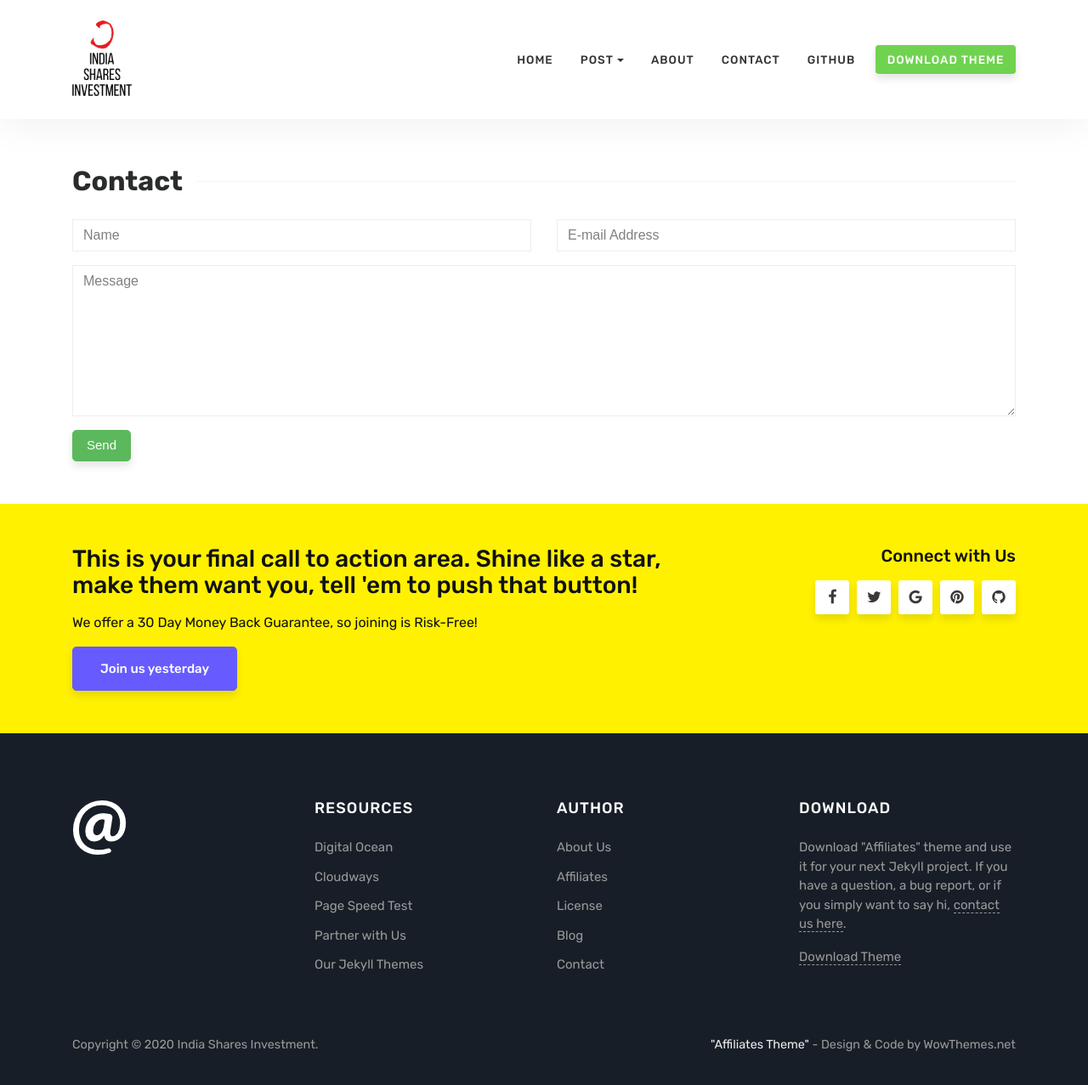
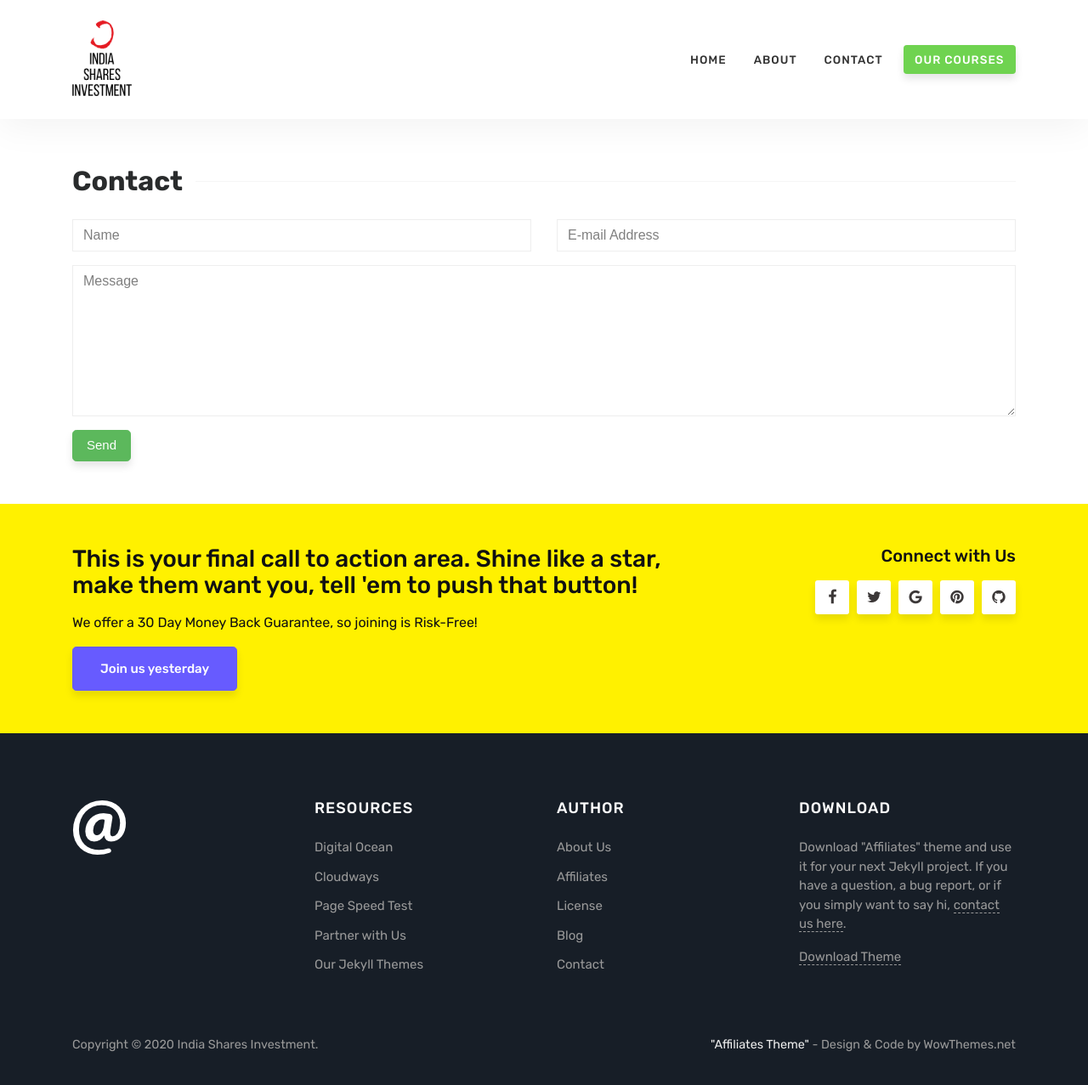
Before and after one commit to dr-han/blog, a Jekyll site: the page built from contact.html, in a window 1280 px wide and 1286 px high. Shown: the top 1277 px of the window at 85% size. Built offline with Jekyll 4.4.1, drawn with Linux system fonts in a browser that asks for light colours.

Commit message:
Update default.html

```diff
--- a/_layouts/default.html
+++ b/_layouts/default.html
@@ -60,14 +60,6 @@
                 <a class="nav-link" href="{{ site.baseurl }}/index.html">Home</a>
                 </li>
 
-                <li class="nav-item dropdown">
-                    <a class="nav-link dropdown-toggle" href="#" id="dropdown01" data-toggle="dropdown" aria-haspopup="true" aria-expanded="false">Post</a>
-                    <div class="dropdown-menu" aria-labelledby="dropdown01">
-                    <a class="dropdown-item" href="{{ site.baseurl }}/jekyll/tutorial/2018/01/12/is-intelligence-enough.html">Left Sidebar</a>
-                    <a class="dropdown-item" href="{{ site.baseurl }}/jekyll/tutorial/2018/01/12/red-riding.html">Right Sidebar</a>
-                    </div>
-                </li>
-
                 <li class="nav-item">
                     <a class="nav-link" href="{{ site.baseurl }}/about">About</a>
                 </li>
@@ -76,13 +68,10 @@
                     <a class="nav-link" href="{{ site.baseurl }}/contact">Contact</a>
                 </li>
 
-                 <li class="nav-item">
-                    <a target="_blank" class="nav-link" href="https://github.com/wowthemesnet/affiliates-jekyll-theme">Github</a>
-                </li>
 
 
                 <li class="nav-item">
-                    <a class="nav-link highlight" href="https://github.com/wowthemesnet/affiliates-jekyll-theme/archive/master.zip">Download Theme</a>
+                    <a class="nav-link highlight" href="https://stacksocial.com/sales/the-complete-stock-cryptocurrency-investment-toolkit-bundle?aid=a-m39etn00">Our Courses</a>
                 </li>
 
             </ul>
```
